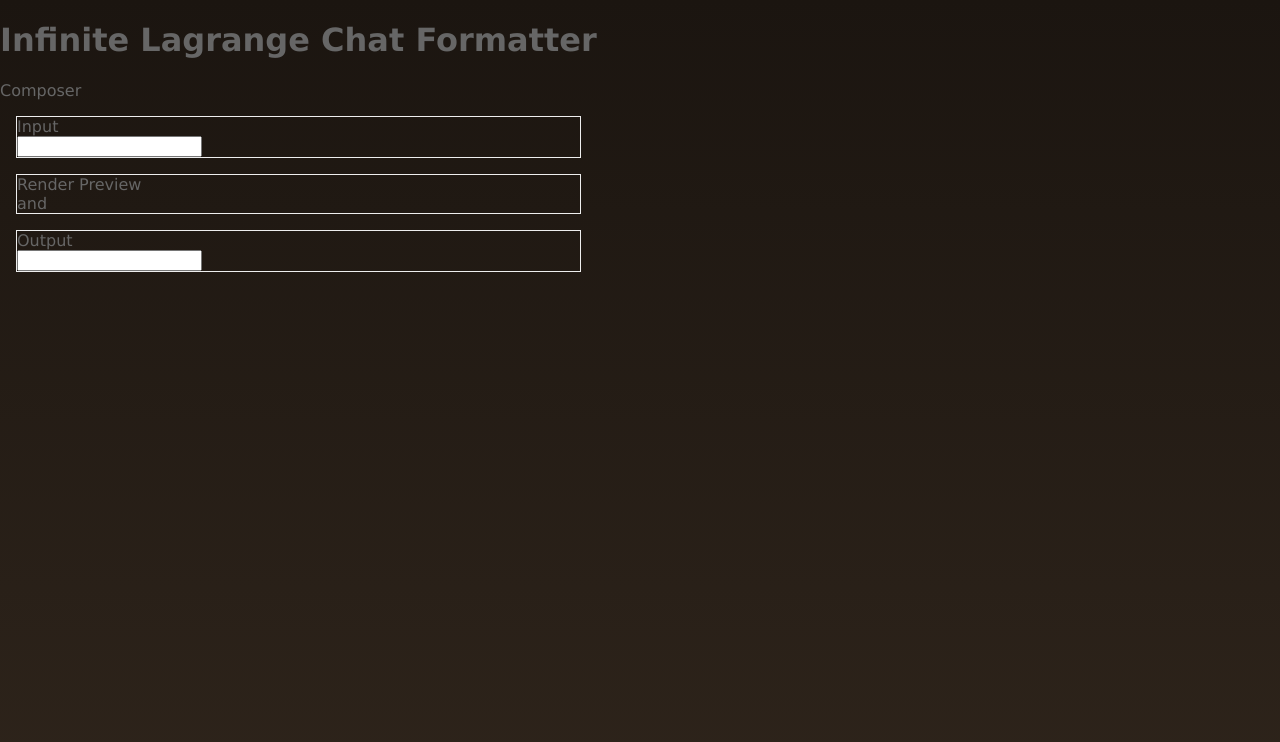
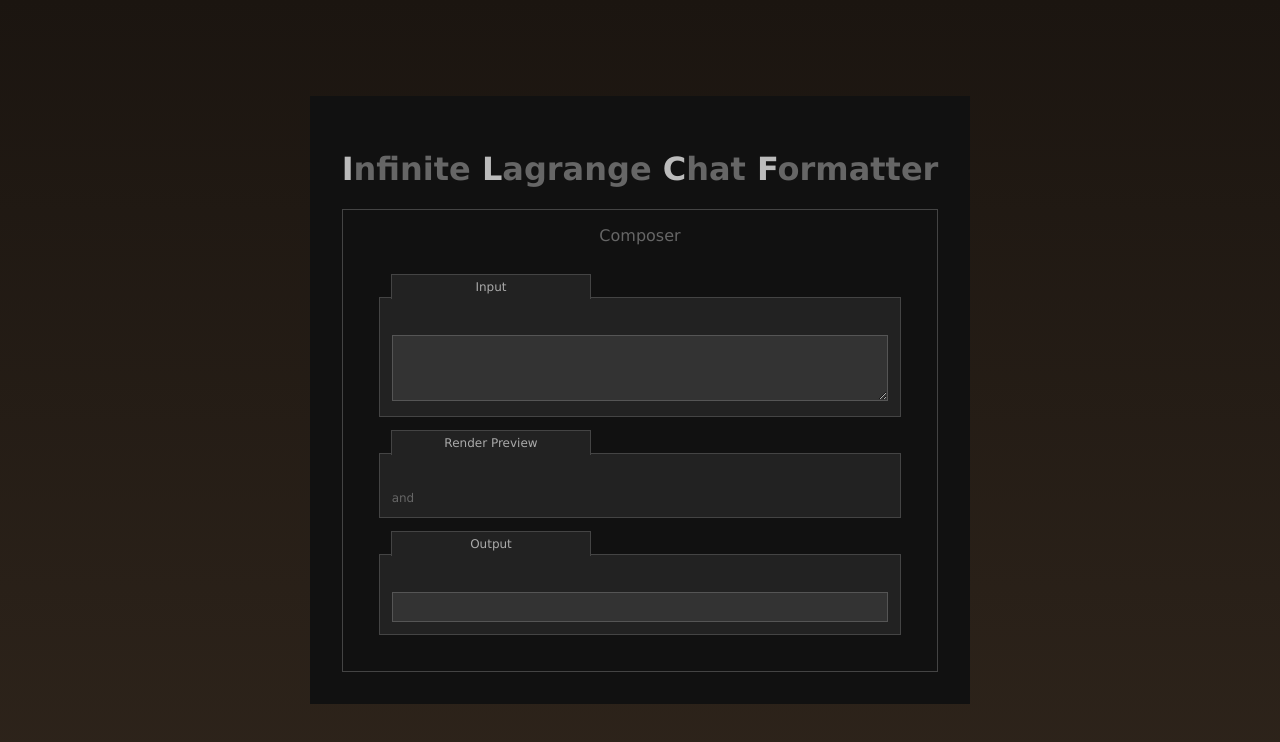
Before and after one commit to sEver/Infinite-Lagrange-Chat-Color-Composer, a React (Create React App) app: page / in a window 1280 px wide. Shown: the top 742 px of the page. Built offline with nearby package versions, Linux system fonts and the light colour scheme.

Commit message:
Add decent styles to the prototype

```diff
--- a/src/App.scss
+++ b/src/App.scss
@@ -1,5 +1,14 @@
 .App {
+    background: #111;
+    padding: 2em;
     &-header {
         color: #666;
+        span {
+            display: inline-block;
+            &::first-letter {
+                color: #BBB;
+            }
+        }
     }
+    display: flex;
 }
--- a/src/App.tsx
+++ b/src/App.tsx
@@ -5,7 +5,9 @@
   return (
     <div className="App">
       <header className="App-header">
-        <h1>Infinite Lagrange Chat Formatter</h1>
+        <h1>
+          <span>Infinite</span> <span>Lagrange</span> <span>Chat</span> <span>Formatter</span>
+        </h1>
         <Composer></Composer>
       </header>
     </div>
--- a/src/components/Composer.scss
+++ b/src/components/Composer.scss
@@ -1,6 +1,48 @@
 .Composer {
+    border: 1px solid #444;
+    &>header {
+        margin: 1em;
+        text-align: center;
+    }
+    display: flex;
+    flex-direction: column;
     section {
-        border: 1px solid #eee;
-        margin: 1em;
+
+        input, textarea {
+            box-sizing: border-box;
+            width: 100%;
+            background: #333;
+            color: #888;
+            border: 1px solid #555;
+            padding: 0.5em;
+        }
+        background: #222;
+        border: 1px solid #444;
+        font-size: 12px;
+        margin: 3em;
+        padding: 1em;
+
+        header {
+            width: 40%;
+            background: inherit;
+            border: inherit;
+            border-bottom: none;
+            padding-top: 0.4em;
+            padding-bottom: 0.4em;
+            position: relative;
+            top: -3em;
+            left: -1px;
+            text-align: center;
+            color: #AAA;
+        }
+        &.input {
+            textarea {
+                height: 5em;
+            }
+        }
+        &.output {
+            input {
+            }
+        }
     }
 }
--- a/src/components/Composer.tsx
+++ b/src/components/Composer.tsx
@@ -5,7 +5,7 @@
     const [input, setInput] = useState("");
     const [output, setOutput] = useState("");
 
-    function handleChange(event: ChangeEvent<HTMLInputElement>) {
+    function handleChange(event: ChangeEvent<HTMLTextAreaElement>) {
         let inputValue = event.target.value;
         console.log(inputValue);
         setInput(inputValue);
@@ -21,7 +21,7 @@
         <main>
             <section className="input">
                 <header>Input</header>
-                <input type="text" onChange={handleChange}></input>
+                <textarea onChange={handleChange}></textarea>
             </section>
             <section className="preview">
                 <header>Render Preview</header>
--- a/src/index.scss
+++ b/src/index.scss
@@ -1,8 +1,10 @@
-html, body {
+html, body, #root {
   width: 100%;
   height: 100%;
+  min-height:100%;
   margin: 0;
   padding: 0;
+  overflow: hidden;
 }
 
 body {
@@ -14,6 +16,13 @@
   display: flex;
 }
 
+#root {
+  display: flex;
+  justify-content: center;
+  align-items: center;
+  flex-direction: column;
+  overflow: auto;
+}
 code {
   font-family: source-code-pro, Menlo, Monaco, Consolas, 'Courier New',
     monospace;
```
